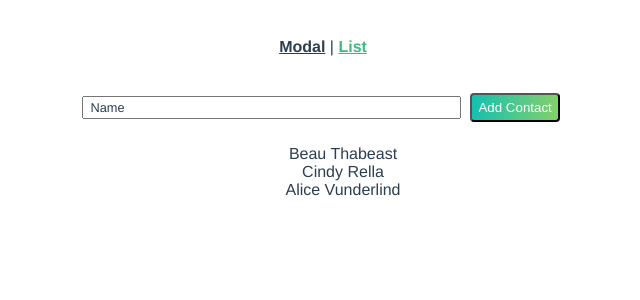
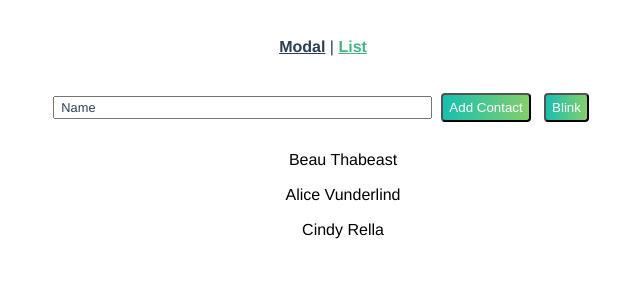
Before and after one commit to dubiBerlin/animate-vue, a Vue app: page /list in a window 1280 px wide. Shown: the top 300 px of the page, without its empty margins (317-957 px from the left). Built offline with nearby package versions, Linux system fonts and the light colour scheme.

Commit message:
add watcher to watch changes for v-model

```diff
--- a/src/views/List.vue
+++ b/src/views/List.vue
@@ -2,6 +2,7 @@
   <div>
     <input type="text" v-model="newContact" placeholder="Name" />
     <button @click="addContact">Add Contact</button>
+    <button @click="blinkList">Blink</button>
     <transition name="fade">
       <div v-show="isError" class="error">
         <span>{{ this.newContact }}</span> allready exists in the list
@@ -9,11 +10,14 @@
     </transition>
 
     <ul>
-      <li v-for="contact in contacts" :key="contact">
-        {{ contact }}
+      <li
+        v-for="contact in contacts"
+        :key="contact.name"
+        :class="{ errorli: contact.isDuplicate }"
+      >
+        {{ contact.name }}
       </li>
     </ul>
-
   </div>
 </template>
 
@@ -21,22 +25,64 @@
 export default {
   data() {
     return {
-      isError: false,
+      duplicateContact: "",
       newContact: "",
-      contacts: ['Beau Thabeast', 'Cindy Rella', 'Alice Vunderlind']
+      contacts: [
+        {
+          name: "Beau Thabeast",
+          isDuplicate: false,
+          blink: false
+        },
+        {
+          name: "Alice Vunderlind",
+          isDuplicate: false,
+          blink: false
+        },
+        {
+          name: "Cindy Rella",
+          isDuplicate: false,
+          blink: false
+        }
+      ],
+      liErrorClass: "error-li",
+      blinkClass: "blink",
+      blink: false,
+      isError: false
+    }
+  },
+  watch: {
+    newContact: function(newValue, oldValue) {
+      if (this.isError) {
+        this.isError = newValue != oldValue ? false : true
+        this.duplicateContact.isDuplicate = false
+        this.duplicateContact = ""
+      }
     }
   },
   methods: {
+    blinkList() {
+      console.log("blinkList() ", this.blink)
+      // this.blink = true
+    },
     addContact() {
-      if(this.newContact.length == 0){
-        return;
+      if (this.newContact.length == 0) {
+        return
       }
-      if(this.contacts.find(contact => contact==this.newContact) === undefined){
-        this.contacts.push(this.newContact)
+
+      let contact = this.contacts.find(
+        contact => contact.name == this.newContact
+      )
+      if (contact === undefined) {
+        this.contacts.push({
+          name: this.newContact,
+          isDuplicate: false,
+          blink: false
+        })
         this.newContact = ""
-        this.isError = false
-      }else{
+      } else {
         this.isError = true
+        contact.isDuplicate = true
+        this.duplicateContact = contact
       }
     }
   }
@@ -59,4 +105,38 @@ export default {
 .error > span {
   font-weight: 900;
 }
+
+.errorli {
+  background-color: crimson;
+  color: #eee;
+  transition: all 1s;
+}
+
+.errorli:hover {
+  color: #eee;
+  border-color: crimson;
+}
+
+.blink {
+  border-color: goldenrod;
+  background-color: gold;
+  color: #000;
+  transition: all 0.2s;
+}
+
+li {
+  background-color:white;
+  width: 30%;
+  margin: 5px auto 0 auto;
+  padding: 5px;
+  border: 1px solid transparent;
+  border-radius: 5px;
+  color: #000;
+}
+
+li:hover {
+  border-color: #eee;
+  color: darkgray;
+  transition: all 0.2s;
+}
 </style>
```
